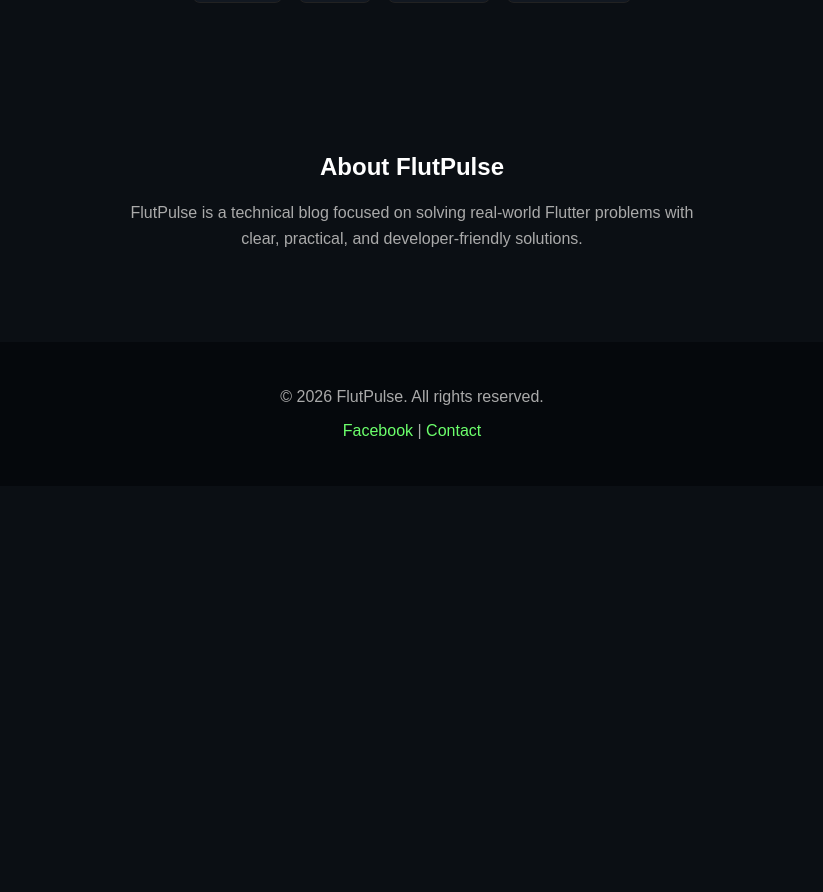
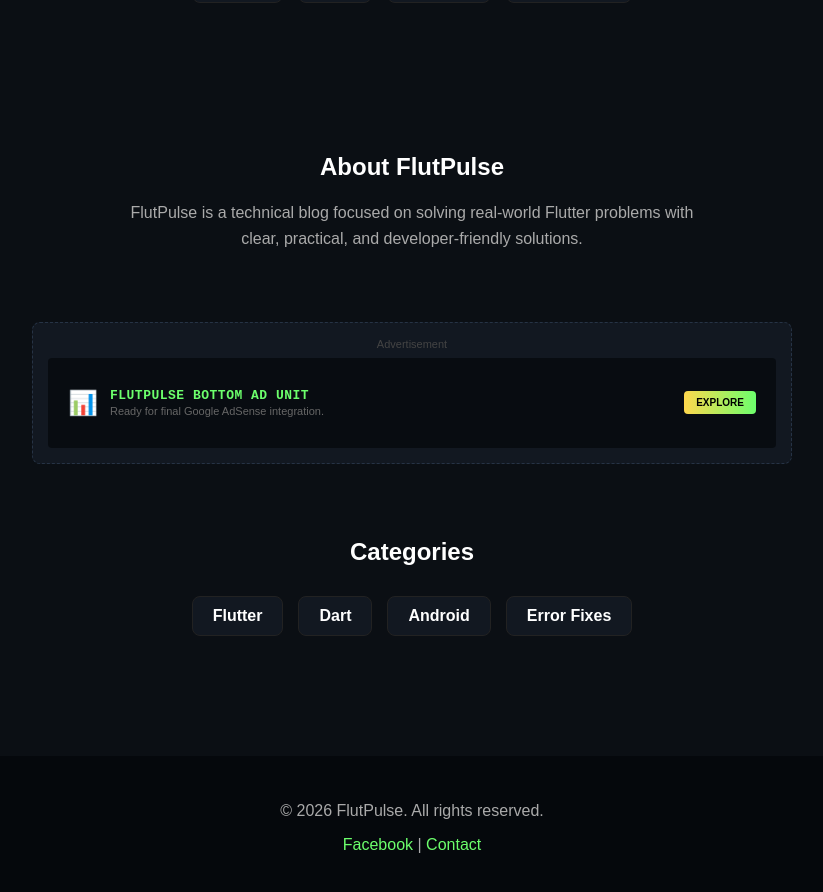
Before and after one commit to ahmloutfy/flutpulse, a Jekyll site: the page built from index.html, in a window 1280 px wide and 900 px high, scrolled down 1510 px. Shown: the top 892 px of the window, without its empty margins (228-1051 px from the left). Built offline with Jekyll 4.4.1, drawn with Linux system fonts in a browser that asks for light colours; before the commit the page ends 1996 px from its top, so only the background shows below that.

Commit message:
Update index.html

```diff
--- a/index.html
+++ b/index.html
@@ -71,3 +71,36 @@
     with clear, practical, and developer-friendly solutions.
   </p>
 </div>
+
+<div style="text-align: center; margin: 40px auto 20px auto; max-width: 100%; padding: 0 15px; box-sizing: border-box;">
+  <div style="background: #121821; padding: 15px; border-radius: 8px; border: 1px dashed #263345; display: inline-block; width: 100%; max-width: 760px; box-sizing: border-box; position: relative; overflow: hidden;">
+    <span style="color: #444; font-size: 11px; display: block; margin-bottom: 8px;">Advertisement</span>
+
+    <div style="width: 100%; max-width: 728px; height: 90px; margin: 0 auto; position: relative; display: flex; align-items: center; justify-content: space-between; background: #080c11; border-radius: 4px; padding: 0 20px; box-sizing: border-box;">
+
+      <div style="display: flex; align-items: center; gap: 12px; text-align: left;">
+        <div style="font-size: 24px;">📊</div>
+        <div>
+          <div style="color: #6cff6c; font-family: monospace; font-size: 13px; font-weight: bold; letter-spacing: 0.5px;">FLUTPULSE BOTTOM AD UNIT</div>
+          <div style="color: #666; font-size: 11px; margin-top: 2px;">Ready for final Google AdSense integration.</div>
+        </div>
+      </div>
+      <div style="background: linear-gradient(90deg, #ffd84d, #6cff6c); color: #000; font-size: 10px; font-weight: bold; padding: 6px 12px; border-radius: 4px; text-transform: uppercase; white-space: nowrap;">Explore</div>
+
+      <ins class="adsbygoogle"
+           style="display: inline-block; width: 728px; height: 90px; position: absolute; top: 0; left: 0; z-index: 10;"
+           data-ad-client="ca-pub-XXXXXXXXXXXXXXXX"
+           data-ad-slot="BOTTOM_HOME_SLOT"></ins>
+    </div>
+  </div>
+</div>
+
+<div class="container" style="text-align: center;">
+  <h2>Categories</h2>
+  <div class="categories-container">
+    <a href="#" class="category-btn">Flutter</a>
+    <a href="#" class="category-btn">Dart</a>
+    <a href="#" class="category-btn">Android</a>
+    <a href="#" class="category-btn">Error Fixes</a>
+  </div>
+</div>
```
